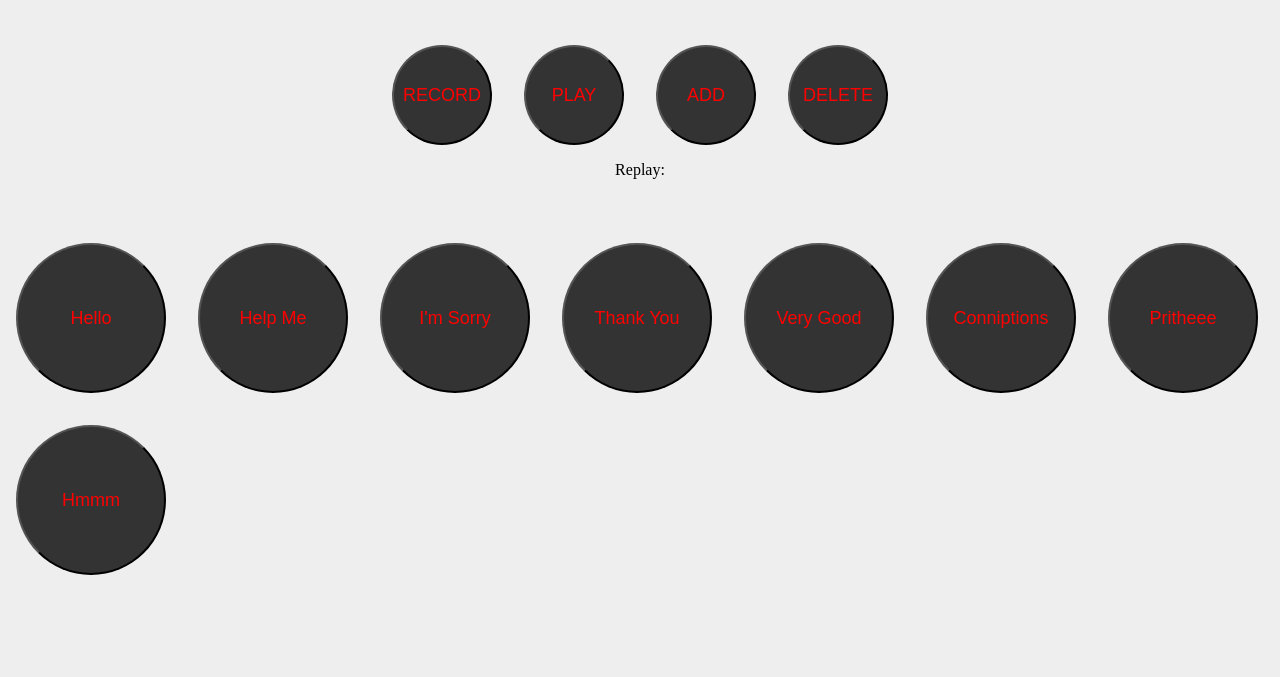
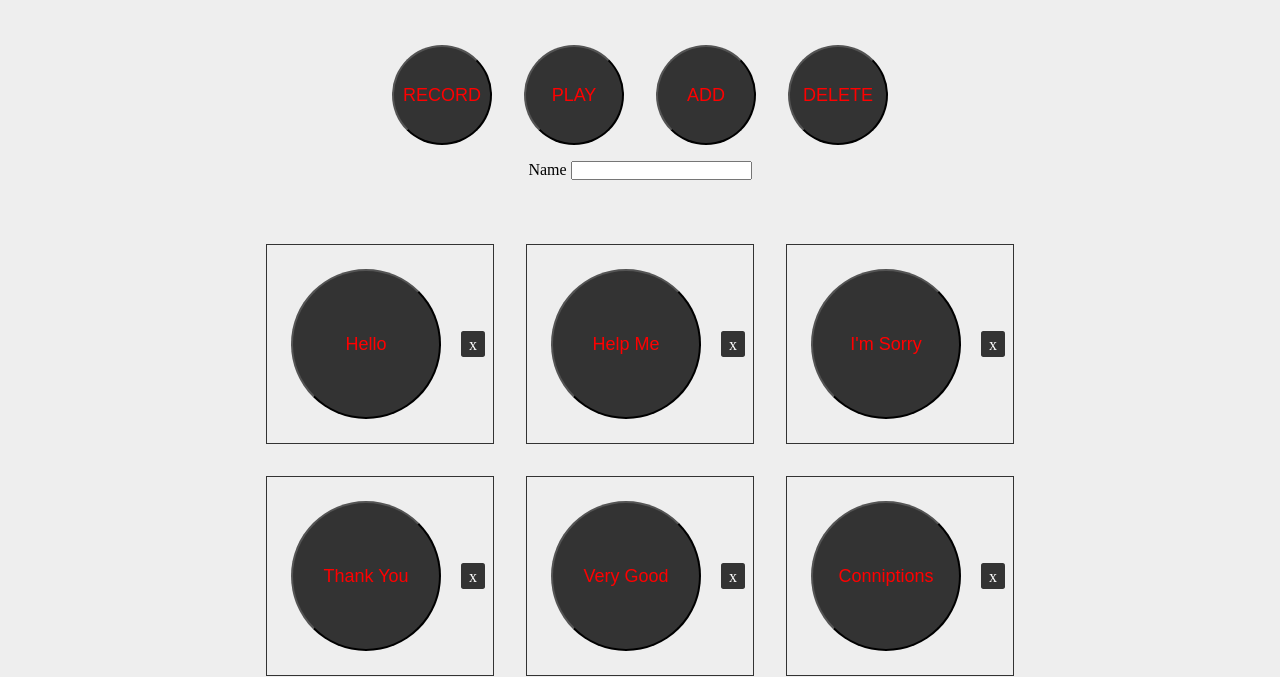
Before and after one commit to ceigyx/htmlcss, a website built with webpack: page public/index.html in a window 1280 px wide. Shown: the part 163-840 px from the top of the page. Before the commit the page ends 800 px from the top, so only its background shows below. Built offline with nearby package versions, Linux system fonts and the light colour scheme; no server answers.

Commit message:
moved mock fetching into seperate file, started sound class implementation

```diff
--- a/public/assets/css/index.css
+++ b/public/assets/css/index.css
@@ -55,6 +55,14 @@ nav {
   border: solid red 5px;
 }
 
+.container {
+  display: flex;
+  align-items: center;
+  justify-content: center;
+  max-width: 80%;
+  margin: auto;
+}
+
 
 
 /* Recorder Section */
@@ -81,6 +89,7 @@ nav {
   display: flex;
   flex-wrap: wrap;
   align-items: center;
+  justify-content: center;
   margin-top: 3rem;
 }
 
@@ -88,3 +97,22 @@ nav {
   width: 150px;
   height: 150px;
 }
+
+/* Button template */
+.sound-element {
+  border: #333 solid 1px;
+  margin: 1rem;
+  padding: 0.5rem;
+}
+
+.sound-element span {
+}
+
+.sound-element span a {
+  background: #333;
+  color: #fff;
+  padding: 0.3rem 0.5rem;
+  border-radius: 10%;
+  text-align: center;
+  cursor: pointer;
+}
--- a/public/index.html
+++ b/public/index.html
@@ -13,6 +13,9 @@
       <div class="sound-element">
         <button class="btn"></button>
         <audio></audio>
+        <span>
+          <a>x</a>
+        </span>
       </div>
     </template>
 
@@ -33,12 +36,15 @@
         <button id="recorder-delete" class="btn">DELETE</button>
       </div>
       <span>
-        <p>Replay:</p>
+        <label for="name">Name</label>
+        <input type="text" id="name">
       </span>
       <audio id="recorder-audio"></audio>
     </div>
 
     <!-- Sound board -->
-    <div id="soundboard"></div>
+    <div class="container">
+      <div id="soundboard"></div>
+    </div>
   </body>
 </html>
--- a/src/components/board.js
+++ b/src/components/board.js
@@ -1,3 +1,6 @@
+import fetch from './fetch';
+import Sound from './sound';
+
 export default class Board {
   constructor() {
     this.sounds = [];
@@ -16,57 +19,37 @@ export default class Board {
   }
 
   fetchServer() {
-    const list = [
-      { src: './assets/sound/Dark Souls Carving - Hello.mp3', name: 'Hello' },
-      {
-        src: './assets/sound/Dark Souls Carving - Help Me.mp3',
-        name: 'Help Me',
-      },
-      {
-        src: "./assets/sound/Dark Souls Carving - I'm Sorry.mp3",
-        name: "I'm Sorry",
-      },
-      {
-        src: './assets/sound/Dark Souls Carving - Thank You.mp3',
-        name: 'Thank You',
-      },
-      {
-        src: './assets/sound/Dark Souls Carving - Very Good.mp3',
-        name: 'Very Good',
-      },
-      {
-        src: './assets/sound/Gives me Conniptions.mp3',
-        name: 'Conniptions',
-      },
-      {
-        src: './assets/sound/Pritheeeeee.mp3',
-        name: 'Pritheee',
-      },
-      {
-        src: './assets/sound/Siegmeyer - mmm mmm mmm.mp3',
-        name: 'Hmmm',
-      },
-    ];
-
-    list.forEach((item) => {
-      this.sounds.push(item.src);
-      const el = this.soundTemplate.content.cloneNode(true);
-      el.querySelector('button').innerHTML = item.name;
-      el.querySelector('audio').src = item.src;
-      this.board.appendChild(el);
+    fetch().forEach((item) => {
+      const sound = new Sound(item.src, item.name);
+      this.sounds.push(sound);
+      this.createButtonFor(sound);
     });
   }
 
-  addSound(src) {
-    if (src) {
-        this.sounds.push(src);
-        const el = this.soundTemplate.content.cloneNode(true);
-        el.querySelector('button').innerHTML = this.sounds.length;
-        el.querySelector('audio').src = src;
-        this.board.appendChild(el);
-        console.log('sound added')
+  addSound(src, name) {
+    if (src && name && name !== '') {
+      const sound = new Sound(src, name);
+      this.sounds.push(sound);
+      this.createButtonFor(sound);
     } else {
-        console.log('src error')
+      console.log('src or name error');
     }
   }
+
+  createButtonFor(sound) {
+    const el = this.soundTemplate.content.cloneNode(true);
+    el.querySelector('button').innerHTML = sound.name;
+    el.querySelector('audio').src = sound.source;
+
+    const wrapper = document.createElement('div');
+    wrapper.id = sound.name;
+    wrapper.appendChild(el);
+    wrapper.addEventListener('click', (e) => {
+      if (e.target.tagName === 'A') {
+        this.board.removeChild(document.getElementById(sound.name));
+      }
+    });
+
+    this.board.appendChild(wrapper);
+  }
 }
--- /dev/null
+++ b/src/components/fetch.js
@@ -0,0 +1,35 @@
+export default fetch = () => {
+    const list = [
+        { src: './assets/sound/Dark Souls Carving - Hello.mp3', name: 'Hello' },
+        {
+          src: './assets/sound/Dark Souls Carving - Help Me.mp3',
+          name: 'Help Me',
+        },
+        {
+          src: "./assets/sound/Dark Souls Carving - I'm Sorry.mp3",
+          name: "I'm Sorry",
+        },
+        {
+          src: './assets/sound/Dark Souls Carving - Thank You.mp3',
+          name: 'Thank You',
+        },
+        {
+          src: './assets/sound/Dark Souls Carving - Very Good.mp3',
+          name: 'Very Good',
+        },
+        {
+          src: './assets/sound/Gives me Conniptions.mp3',
+          name: 'Conniptions',
+        },
+        {
+          src: './assets/sound/Pritheeeeee.mp3',
+          name: 'Pritheee',
+        },
+        {
+          src: './assets/sound/Siegmeyer - mmm mmm mmm.mp3',
+          name: 'Hmmm',
+        },
+      ];
+
+      return list;
+}
--- a/src/components/sound.js
+++ b/src/components/sound.js
@@ -1,5 +1,6 @@
 export default class Sound {
-    constructor(src) {
+    constructor(src, name) {
         this.source = src;
+        this.name = name;
     }
 }
--- a/src/index.js
+++ b/src/index.js
@@ -49,7 +49,8 @@ document.getElementById('recorder-play').addEventListener('click', (e) => {
 
 document.getElementById('recorder-add').addEventListener('click', (e) => {
   const src = audio.src;
-  soundBoard.addSound(src);
+  const name = document.getElementById('name').value;
+  soundBoard.addSound(src, name);
   deleteAudio();
 });
 
```
Also changed, not shown: src/components/index.js (deleted).
